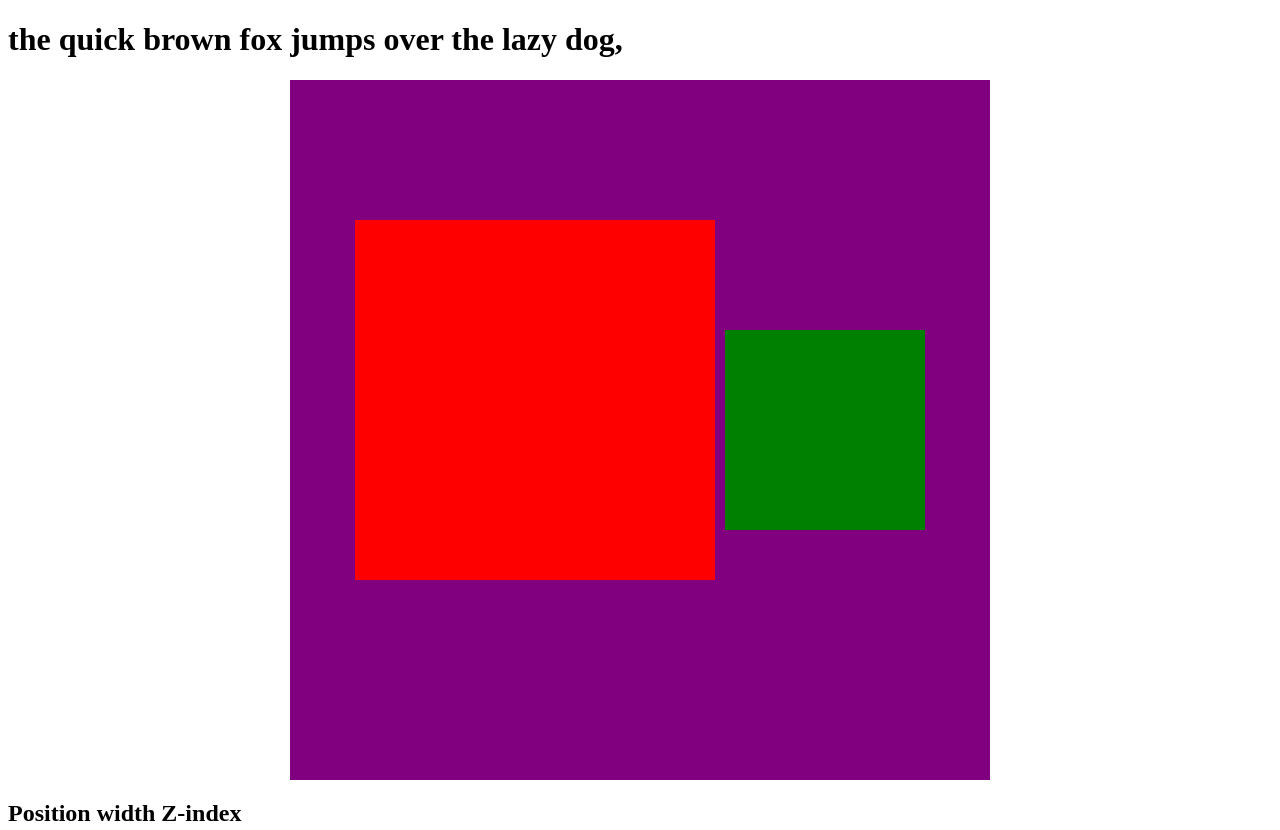
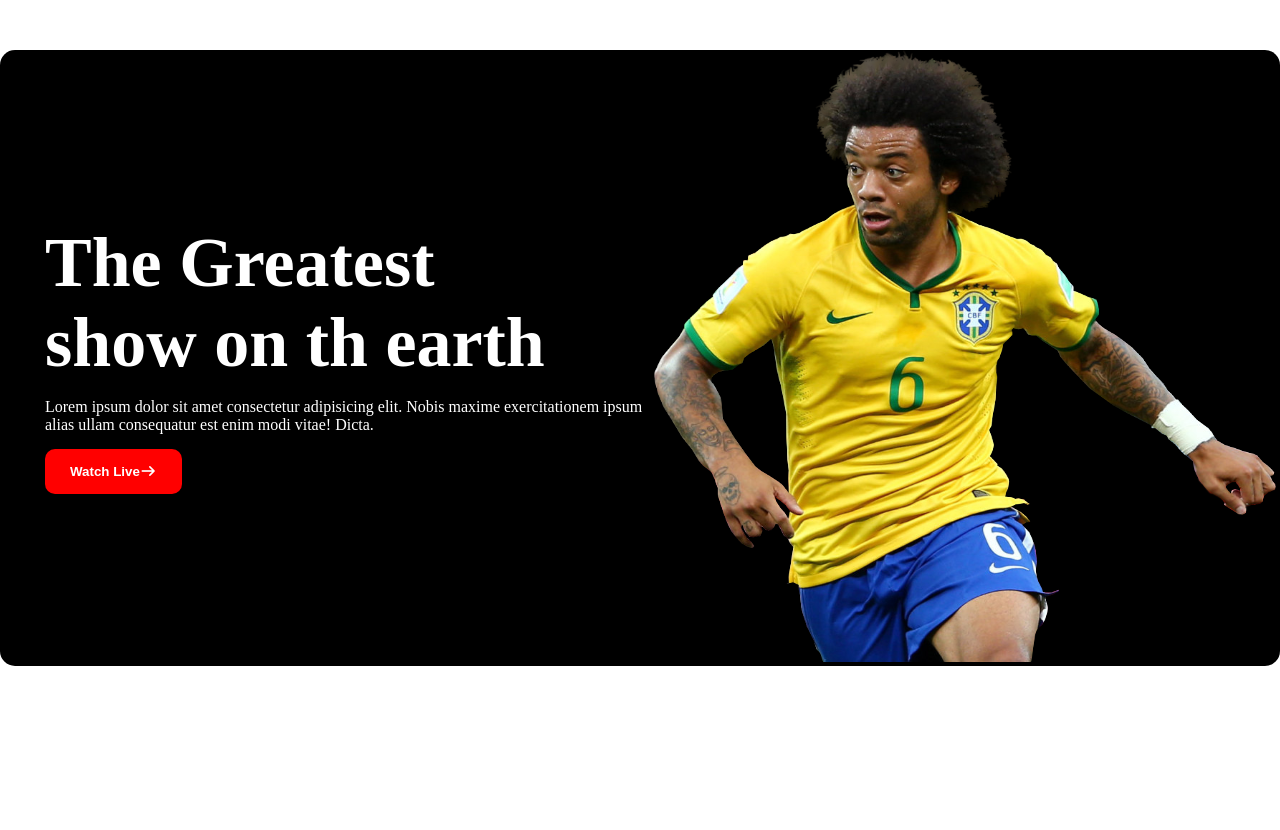
Before and after one commit to anim34mesh/mylouston2-ani-tor-1, a plain HTML site: page index.html in a window 1280 px wide. Shown: the top 830 px of the page. After the commit the page ends 800 px from the top, so only its background shows below. Drawn offline with Linux system fonts and the light colour scheme.

Commit message:
first commit

```diff
--- a/index.html
+++ b/index.html
@@ -1,33 +1,25 @@
 <!DOCTYPE html>
 <html lang="en">
 <head>
-    <meta charset="UTF-8">
-    <meta name="viewport" content="width=device-width, initial-scale=1.0">
-    <title>document</title>
-    <link rel="stylesheet" href="style.css">
+  <meta charset="UTF-8">
+  <meta name="viewport" content="width=device-width, initial-scale=1.0">
+  <title>World Cup 2025</title>
+  <link rel="stylesheet" href="./style.css">
+  <!-- font awesome  -->
+   <link rel="stylesheet" href="https://cdnjs.cloudflare.com/ajax/libs/font-awesome/7.0.0/css/all.min.css" integrity="sha512-DxV+EoADOkOygM4IR9yXP8Sb2qwgidEmeqAEmDKIOfPRQZOWbXCzLC6vjbZyy0vPisbH2SyW27+ddLVCN+OMzQ==" crossorigin="anonymous" referrerpolicy="no-referrer" />
 </head>
 <body>
-    <h1>the quick brown fox jumps over the lazy dog,</h1>
-    <h2 class="Box-sizing"></h2>
-   <div class="box-sizing">
-     <div class="content-box"></div>
-     <div class="border-box"></div>
-   </div>
-
- <div class="flag-formeat">
-      <h2>Position width Z-index</h2>
-   <div class="flag-green">
-   <div class="flag-rounded-red"></div>
-   </div>
- </div>
- <p><p><p></p></p></p>
-  <div class="flag-formeat">
-      <h2>Position width Z-index</h2>
-   <div class="flag-geen">
-   <div class="flag-runded-red"></div>
-   <div class="flag-ronded-white"></div>
-   </div>
- </div>
-
+  <header>
+    <section class="banner container">
+  <div class="banner-left">
+ <h2>The Greatest <br> show on th earth</h2>
+ <p>Lorem ipsum dolor sit amet consectetur adipisicing elit. Nobis maxime exercitationem ipsum alias ullam consequatur est enim modi vitae! Dicta.</p>
+ <button class="btn">Watch Live<i class="fa-solid fa-arrow-right"></i></button>
+  </div>
+  <div class="banner-right">
+ <img src="images/banner-img.png" alt="">
+  </div>
+    </section>
+  </header>
 </body>
 </html>
--- a/style.css
+++ b/style.css
@@ -1,96 +1,39 @@
-.box-sizing{
-    background-color:purple;
-    height: 700px;
-    width: 700px;
-    margin: auto;
-    /* normal vaber kori j amra */
-    display: flex;
-    justify-content:center;
-    align-items: center;
-    gap: 10px;
-    /* grid diye korb */
-    /* display: grid;
-    place-content: center; */
-    /* Using position and transfrom */
-    /* position: relative; */
+*{
+    box-sizing: border-box;
+    padding: 0;
+    margin:0;
 
 }
-.content-box{
-    background-color:red;
-    height: 200px;
-    width:200px;
-    box-sizing: content-box;
-    padding: 80px;
-    margin-bottom: 60px;
-    /* position korar khtre bebohrar kora  hoy */
-    /* position: absolute;
-    left: 50%;
-    top: 50%;
-    transform: translate(-50%, -50%); */
+.container{
+    max-width: 1280px;
+    margin:auto;
+}
+.btn{
+    background-color: red;
+    padding: 15px 25px;
+    border-radius: 10px;
+    font-weight: 600;
+    color: white;
+    border: none;
+}
+.banner{
+    display: flex;
+    align-items: center;
+    background-color: black;
+    color: white;
+    border-radius: 15px;
+    margin: 50px auto;
 
 }
-
-.border-box{
-    background-color:green;
-     height: 200px;
-    width: 200px;
-    box-sizing: border-box;
-    padding: 80px;
-}
-/* Position with z-index-BD Flag */
-.flag-green{
-    height: 300px;
-    width: 500px;
-    background-color: green;
-     display: flex;
-    justify-content: center;
-    align-items: center;
-}
-.flag-rounded-red{
-    height: 100px;
-    width: 100px;
-    background-color: red;
-    border-radius: 50%;
+.banner-left{
+    padding-left:45px;
 
 }
-.flag-rounded-white{
-     height: 100px;
-    width: 100px;
-    background-color: white;
-    border-radius: 50%;
-
+.banner h2{
+    font-size: 70px;
+    font-weight: 700;
 }
-.flag-geen{
-    height: 300px;
-    width: 500px;
-    background-color: green;
-     display: flex;
-    position: relative;
+.banner p{
+    color: white;
+    margin: 15px 0;
 }
-.flag-runded-red{
-    height: 100px;
-    width: 100px;
-    background-color: red;
-    border-radius: 50%;
-    position: absolute;
-    top: 50%;
-    left: 40%;
-    transform: translate(-50%,-50%);
-    z-index: 4;
-}
-.flag-ronded-white{
-     height: 100px;
-    width: 100px;
-    background-color: white;
-    border-radius: 50%;
-        position: absolute;
-    top: 50%;
-    left: 50%;
-    transform: translate(-50%,-50%);
-    z-index:1;
-}
-/* .flag-formeat{
-    display: flex;
-    justify-content: center;
-    align-items: center;
-} */
--- a/styles/frish.css
+++ b/styles/frish.css
@@ -1,3 +1,96 @@
-h1{
+.box-sizing{
+    background-color:purple;
+    height: 700px;
+    width: 700px;
+    margin: auto;
+    /* normal vaber kori j amra */
+    display: flex;
+    justify-content:center;
+    align-items: center;
+    gap: 10px;
+    /* grid diye korb */
+    /* display: grid;
+    place-content: center; */
+    /* Using position and transfrom */
+    /* position: relative; */
+
+}
+.content-box{
+    background-color:red;
+    height: 200px;
+    width:200px;
+    box-sizing: content-box;
+    padding: 80px;
+    margin-bottom: 60px;
+    /* position korar khtre bebohrar kora  hoy */
+    /* position: absolute;
+    left: 50%;
+    top: 50%;
+    transform: translate(-50%, -50%); */
+
+}
+
+.border-box{
+    background-color:green;
+     height: 200px;
+    width: 200px;
+    box-sizing: border-box;
+    padding: 80px;
+}
+/* Position with z-index-BD Flag */
+.flag-green{
+    height: 300px;
+    width: 500px;
+    background-color: green;
+     display: flex;
+    justify-content: center;
+    align-items: center;
+}
+.flag-rounded-red{
+    height: 100px;
+    width: 100px;
     background-color: red;
+    border-radius: 50%;
+
 }
+.flag-rounded-white{
+     height: 100px;
+    width: 100px;
+    background-color: white;
+    border-radius: 50%;
+
+}
+.flag-geen{
+    height: 300px;
+    width: 500px;
+    background-color: green;
+     display: flex;
+    position: relative;
+}
+.flag-runded-red{
+    height: 100px;
+    width: 100px;
+    background-color: red;
+    border-radius: 50%;
+    position: absolute;
+    top: 50%;
+    left: 40%;
+    transform: translate(-50%,-50%);
+    z-index: 4;
+}
+.flag-ronded-white{
+     height: 100px;
+    width: 100px;
+    background-color: white;
+    border-radius: 50%;
+        position: absolute;
+    top: 50%;
+    left: 50%;
+    transform: translate(-50%,-50%);
+    z-index:1;
+}
+/* .flag-formeat{
+    display: flex;
+    justify-content: center;
+    align-items: center;
+} */
```
Also changed, not shown: frish.html (+22 -6 lines).
